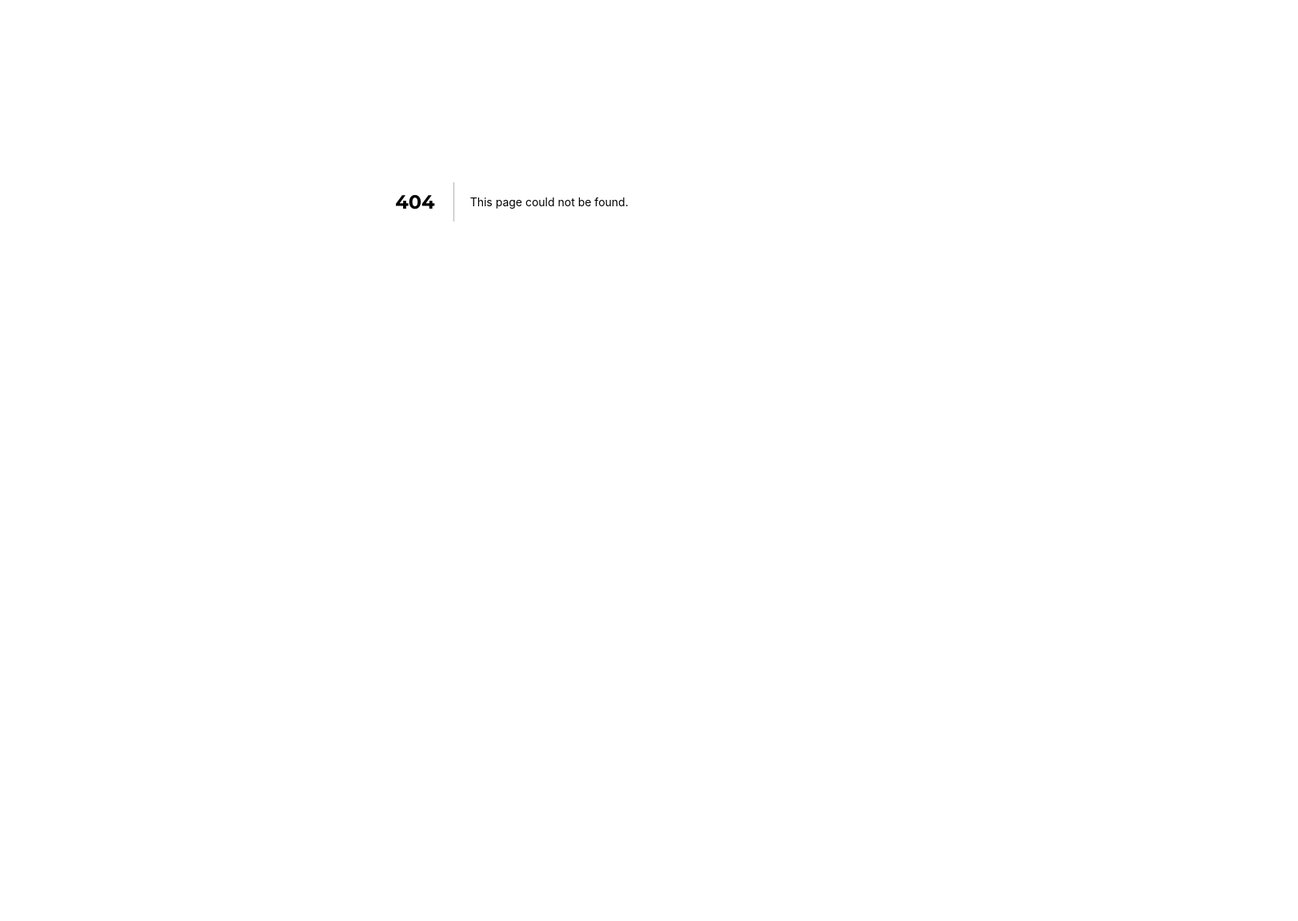
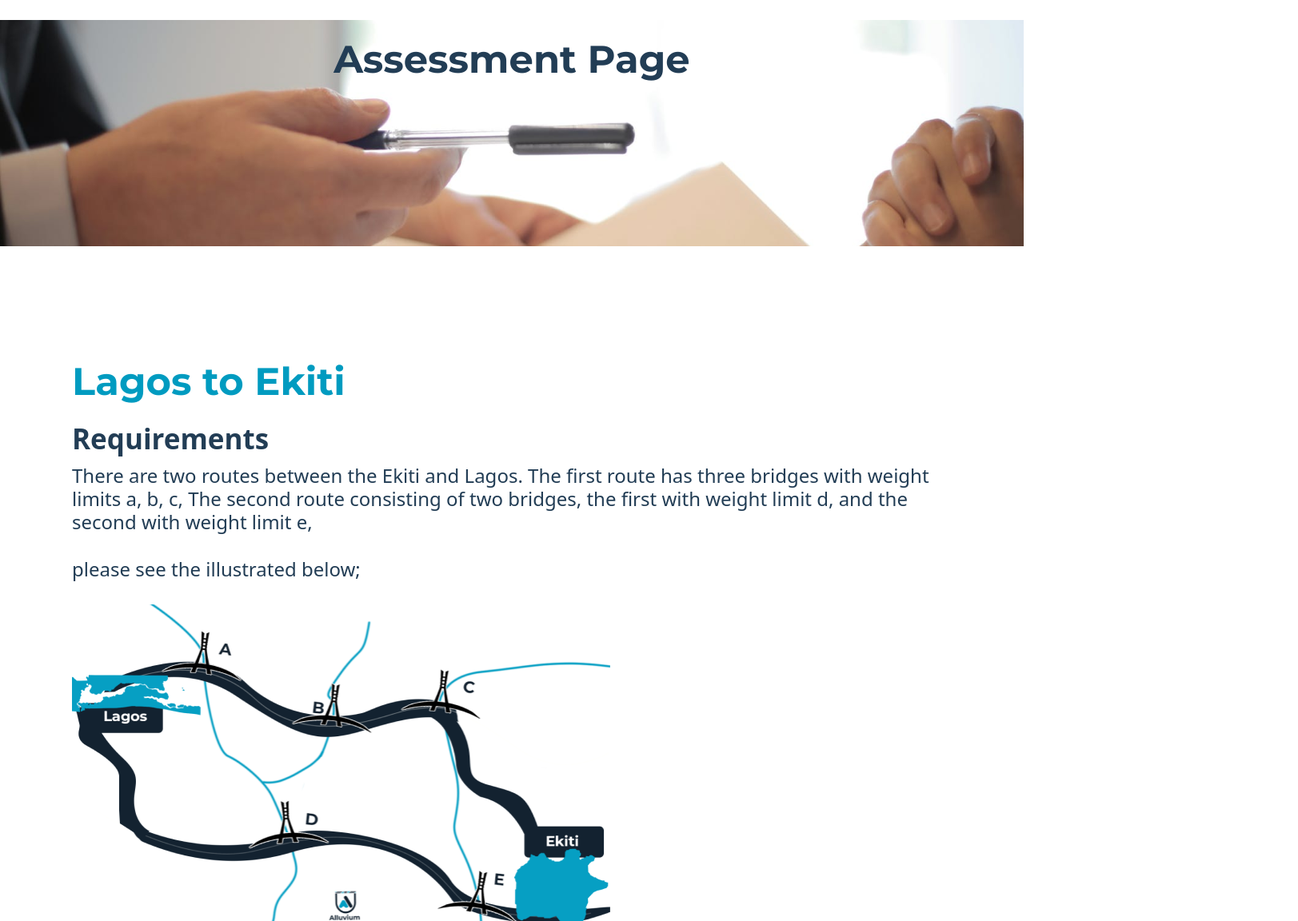
Before and after one commit to Alluvium-Admin/alluvium-university, a Next.js app: page /assessment in a window 1280 px wide. Before the commit this address had no page. Shown: the part 148-1300 px from the top of the page at 80% size, 1623 px wide, since content can reach past the window. Before the commit the page ends 800 px from the top, so only its background shows below. Built offline with nearby package versions, Linux system fonts and the light colour scheme.

Commit message:
added assessment page

```diff
--- /dev/null
+++ b/pages/assessment.tsx
@@ -0,0 +1,118 @@
+import Layout from "../components/layout/layout";
+import styles from '../styles/assessment.module.scss';
+import Image from "next/image";
+import Navigation from "../components/nav";
+import Footer from "../components/Footer";
+
+const Assessment = () => {
+    return (
+        <>
+            <Layout head pageTitle="Assessment" className={styles.container}>
+                <Navigation />
+                <div className={styles.header}>
+                    <h1>Assessment Page</h1>
+                </div>
+                <div className={`${styles.body} container`}>
+                    <div className={styles.question}>
+                        <h1>Lagos to Ekiti</h1>
+                        <h2>Requirements</h2>
+                        <p>There are two routes between the Ekiti and Lagos.
+                            The first route has three bridges with weight limits a, b, c,
+                            The second route consisting of two bridges, the first with weight limit d, and the second with weight limit e,
+                        </p>
+                        <p>please see the illustrated below;</p>
+                        <Image
+                            src='/images/assessment/map.png'
+                            width={673.85}
+                            height={411}
+                            priority
+                            loading='eager'
+                            alt='map' />
+                        <p>Your truck can take either route.
+                            Your truck will crash if you overload any of the five weight limits.
+                            Write a program that prints out the maximum weight that can be transported between the two cities.
+                            Assume that the variables a, b, c, d, and e contain the bridge weight limits.</p>
+                    </div>
+                    <div className={styles.question}>
+                        <h1>Same, Down, Up</h1>
+                        <h2>Requirements</h2>
+                        <p>Write a program that takes a series of numbers (ending in 0).
+                            If the current number is the same as the previous number, it says "Same";
+                            if the current number is greater than the previous one, it says "Up",
+                            and if it's less than the previous one, it says "Down".
+                            It makes no response at all to the very first number. For example, its output for the list 9, 9, 8, 5, 10, 10, 0, would be Same, Down, Down, Up, Same (comparing, in turn, 9 and 9, 9 and 8, 8 and 5, 5 and 10, 10 and 10).
+                        </p>
+                        <p>You may assume there are at least two numbers in the input.
+                            Print all the "Down", "Same", and "Up" messages together at the end.</p>
+                        <h2>Example</h2>
+
+                        <ul>
+                            <li>
+                                Enter the first number: 3
+                            </li>
+                            <li>
+                                Enter the next number (0 to finish): 5
+                            </li>
+                            <li>
+                                Enter the next number (0 to finish): 4
+                            </li>
+                            <li>
+                                Enter the next number (0 to finish): 4
+                            </li>
+                            <li>
+                                Enter the next number (0 to finish): 6
+                            </li>
+                            <li>
+                                Enter the next number (0 to finish): 8
+                            </li>
+                            <li>
+                                Enter the next number (0 to finish): 2
+                            </li>
+                            <li>
+                                Enter the next number (0 to finish): 6
+                            </li>
+                            <li>
+                                Enter the next number (0 to finish): 7
+                            </li>
+                            <li>
+                                Enter the next number (0 to finish): 5
+                            </li>
+                            <li>
+                                Enter the next number (0 to finish): 6
+                            </li>
+                            <li>
+                                Enter the next number (0 to finish): 6
+                            </li>
+                            <li>
+                                Enter the next number (0 to finish): 7
+                            </li>
+                            <li>
+                                Enter the next number (0 to finish): 0
+                            </li>
+                            <li>
+                                Up Down Same Up Up Down Up Up Down Up Same Up
+                            </li>
+                        </ul>
+                    </div>
+                    <div className={styles.question}>
+                        <h1>Ekiti Exchange</h1>
+                        <h2>Requirements</h2>
+                        <p>
+                            Write a program which reads a string using input(),
+                            and outputs the same string but with the first and last character exchanged.
+                            You may assume the input string has length at least 2.
+                        </p>
+                        <h2>Example</h2>
+
+                        <p>
+                            On input Ekiti, a correct program will print ikitE.
+                        </p>
+                    </div>
+                </div>
+                <Footer />
+            </Layout>
+        </>
+    )
+}
+
+export default Assessment
--- /dev/null
+++ b/styles/assessment.module.scss
@@ -0,0 +1,57 @@
+.container {
+    width: 100%;
+
+    .header {
+        height: 283px;
+        width: 100%;
+        background-image: url('/images/assessment/background.png');
+        padding: 20px;
+        text-align: center;
+
+        h1 {
+            // font-family: 'Montserrat';
+            font-style: normal;
+            font-weight: 800;
+            font-size: 48px;
+            line-height: 59px;
+            color: #223D55;
+        }
+    }
+
+    .body {
+        padding: 50px 20px 150px 20px;
+        .question {
+            margin-top: 90px;
+            h1 {
+                // font-family: 'Montserrat';
+                font-style: normal;
+                font-weight: 800;
+                font-size: 48px;
+                line-height: 59px;
+                color: #009BC0;
+                margin-bottom: 20px;
+            }
+
+            h2 {
+                // font-family: 'Montserrat';
+                font-style: normal;
+                font-weight: 600;
+                font-size: 35px;
+                line-height: 43px;
+                color: #223D55;
+                margin-bottom: 10px;
+            }
+
+            p, ul {
+                // font-family: 'Montserrat';
+                font-style: normal;
+                font-weight: 400;
+                font-size: 24px;
+                line-height: 29px;
+                // text-align: justify;
+                color: #223D55;
+                margin-bottom: 30px;
+            }
+        }
+    }
+}
```
Also changed, not shown: public/images/assessment/background.png (added), public/images/assessment/map.png (added).
